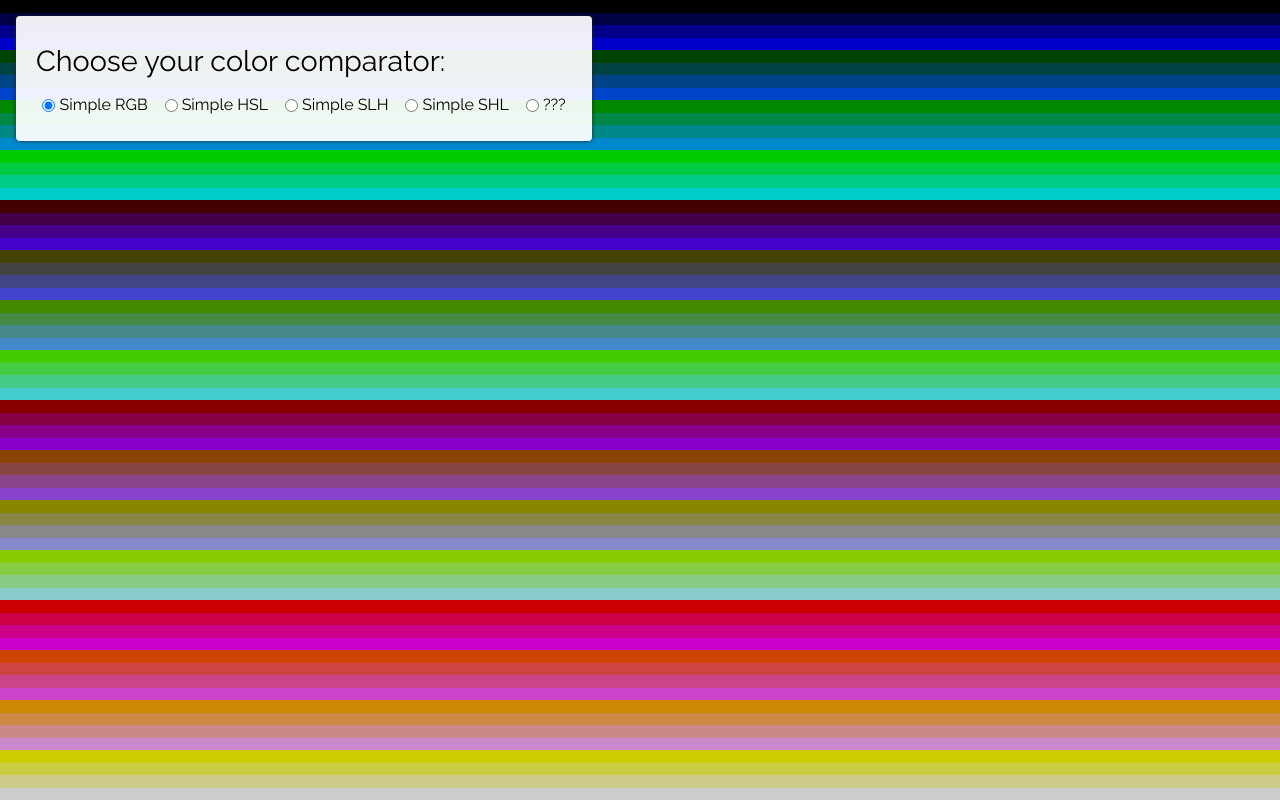
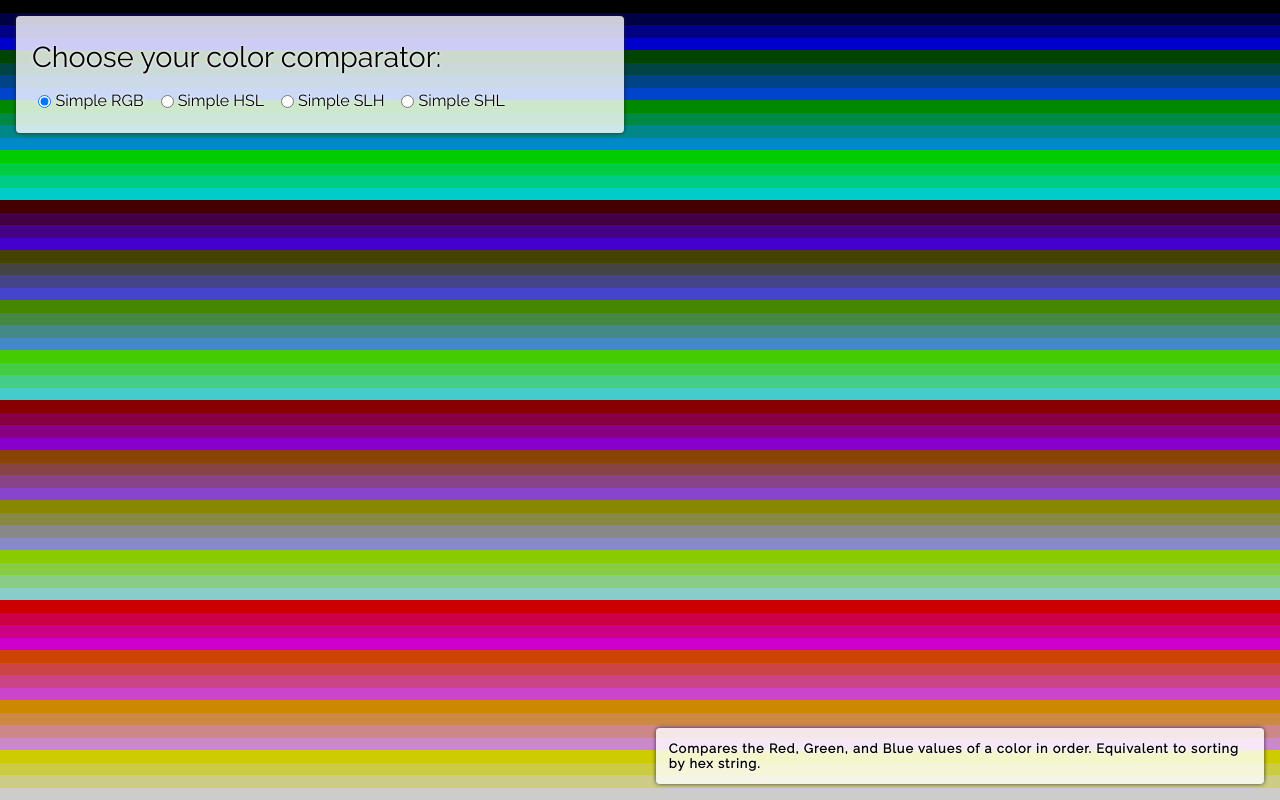
Before and after one commit to tchaflich/color-sorts, a plain HTML site: page index.html in a window 1280 px wide. Drawn offline with nearby package versions, Linux system fonts and the light colour scheme.

Commit message:
adding descriptions, removing 'questionable' comparator

```diff
--- a/index.html
+++ b/index.html
@@ -14,7 +14,7 @@
 <div id="background"></div>
 
 <!-- and here are our options -->
-<div id="paper-wrapper"><div id="paper">
+<div class="paper-wrapper" id="selector"><div class="paper">
 
 	<h2>Choose your color comparator:</h2>
 
@@ -42,11 +42,25 @@
 		<span>Simple SHL</span>
 	</label>
 
-	<!-- I really don't know what to call this one -->
-	<label>
-		<input type="radio" name="compare" value="nameThisFunction" />
-		<span>???</span>
-	</label>
+</div></div>
+
+<div class="paper-wrapper" id="description"><div class="paper">
+
+	<div class="compare-description" id="compare-simpleRGB">
+		Compares the Red, Green, and Blue values of a color in order. Equivalent to sorting by hex string.
+	</div>
+
+	<div class="compare-description" id="compare-simpleHSL">
+		Compares the Hue, Saturation, and Lightness of a color in order. Produces a "rainbow", but darker colors are scattered throughout.
+	</div>
+
+	<div class="compare-description" id="compare-simpleSLH">
+		Compares the Saturation, Lightness, and Hue, in that order. Groups pastels, brights, and mid-tones together for a multi-rainbow effect.
+	</div>
+
+	<div class="compare-description" id="compare-simpleSHL">
+		Compares the Saturation, Hue, and Lightness, in that order. Groups pastels, but produces dark bands.
+	</div>
 
 </div></div>
 
--- a/js/ready.js
+++ b/js/ready.js
@@ -1,6 +1,6 @@
 
 $(function() {
-	// getting set up
+	// generate the colors
 
 	var r;
 	var g;
@@ -31,20 +31,36 @@ $(function() {
 		}
 	}
 
+	// put them in their spots
+
 	function assignColors() {
 		const selected = $('input[name="compare"][type="radio"]:checked').val();
 
 		colors.sort(Compare[selected]);
 		displays.forEach(function(ele, index) {
 			ele.css({
-				// 'color': colors[index].getHexString(),
 				'background-color': colors[index].getHexString(),
 			});
 		});
-	}
+	};
 
 	assignColors();
 	$('input:radio').change(assignColors);
 
+	// show/hide the descriptions
+
+	function adjustDescriptions() {
+		const selected = $('input[name="compare"][type="radio"]:checked').val();
+		$('div.compare-description').each(function() {
+			if ($(this).attr('id') === 'compare-' + selected) {
+				$(this).css({'display': 'block'});
+			} else {
+				$(this).css({'display': 'none'});
+			}
+		});
+	};
+	adjustDescriptions();
+	$('input:radio').change(adjustDescriptions);
+
 	// おわり だ よ!
 });
--- a/sass/_paper.scss
+++ b/sass/_paper.scss
@@ -1,33 +1,50 @@
 
 
-div#paper-wrapper {
+div.paper-wrapper {
 
   position: fixed;
-  top: 1em;
-  left: 1em;
-  bottom: 1em;
-  right: 50%;
-  // overflow: auto;
+  padding: 1em;
+  overflow: auto;
 
+  &#selector {
+    top: 0;
+    left: 0;
+    width: 50%;
+  }
+
+  &#description {
+    bottom: 0;
+    right: 0;
+    width: 50%;
+  }
 }
 
-div#paper {
+div.paper {
 
-  position: absolute;
-  top: 0;
-  left: 0;
+  padding: 1em;
 
-  padding: 20px;
+  div.paper-wrapper#selector > & {
+    background-color: #FFFFFFCC;
+    font-size: 1em;
+  }
 
-  background-color: #FFFFFFEE;
+  div.paper-wrapper#description > & {
+    background-color: #FFFFFFCC;
+    font-size: 0.8em;
+    font-weight: 600;
+    letter-spacing: 0.08em;
+  }
 
   $box-shadow: 0 0 4px #222D;
   -moz-box-shadow: $box-shadow;
   -webkit-box-shadow: $box-shadow;
   box-shadow: $box-shadow;
 
+  text-shadow:
+    0 0 1px #FFF8,
+    0 0 3px #FFFF;
+
   $border-radius: 4px;
-
   -moz-border-radius: $border-radius;
   -webkit-border-radius: $border-radius;
   border-radius: $border-radius;
```
Also changed, not shown: index.css, min.js, 1 other file.
